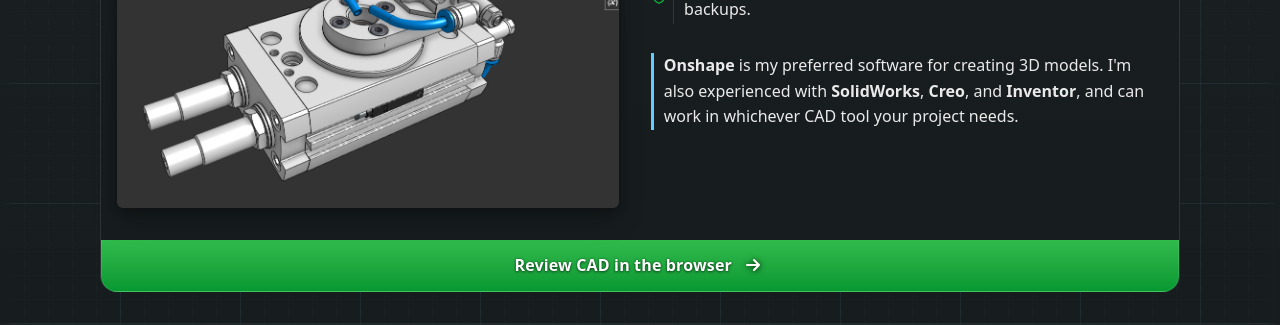
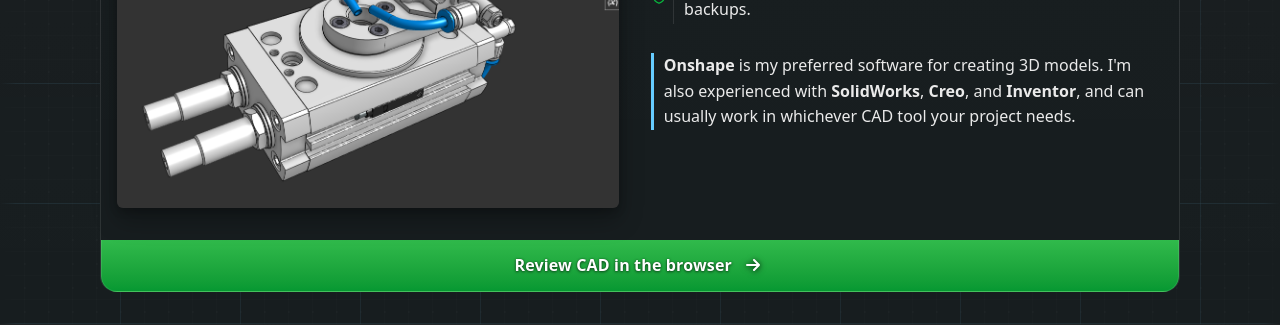
Before and after one commit to JamesAIzzard/jamesaizzard.github.io, a Jekyll site: the page built from index.html, in a window 1280 px wide and 900 px high, scrolled down 2007 px. Shown: the part 180-505 px from the top of the window. Built offline with Jekyll 4.4.1, drawn with Linux system fonts in a browser that asks for light colours; some web fonts are replaced.

Commit message:
Refactor modern CAD section: update wording for improved clarity in tool experience description

```diff
--- a/_includes/modern_cad.html
+++ b/_includes/modern_cad.html
@@ -54,7 +54,7 @@
                     <p class="onshape-intro">
                         <span class="cad-tool">Onshape</span> is my preferred software for creating 3D models. I'm also
                         experienced with <span class="cad-tool">SolidWorks</span>, <span class="cad-tool">Creo</span>,
-                        and <span class="cad-tool">Inventor</span>, and can work in whichever CAD tool your project
+                        and <span class="cad-tool">Inventor</span>, and can usually work in whichever CAD tool your project
                         needs.
                     </p>
 
```
